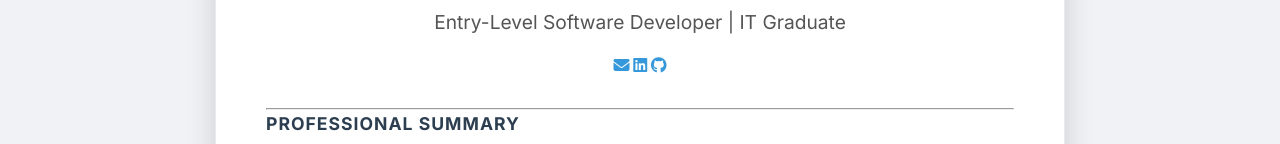
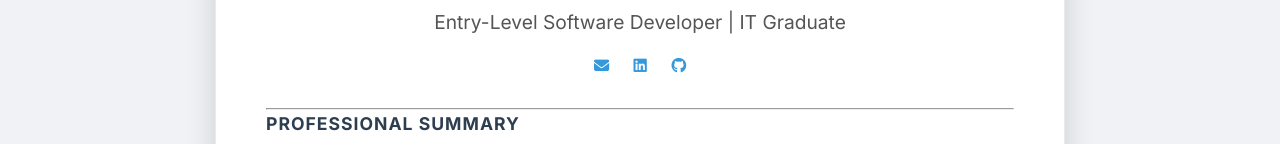
Before and after one commit to djtubije/djtubije.github.io, a plain HTML site: page resume.html in a window 1280 px wide. Shown: the part 251-395 px from the top of the page. Drawn offline with Linux system fonts and the light colour scheme.

Commit message:
Fixed Icons

```diff
--- a/resume.html
+++ b/resume.html
@@ -27,15 +27,21 @@
                         <h1>Desmond John Tubije</h1>
                         <p class="resume-subtitle">Entry-Level Software Developer | IT Graduate</p>
                         <div class="resume-contact-info">
+                            <span>
                                 <a href="https://mail.google.com/mail/?view=cm&to=tubijedesmondjohn@gmail.com&su=Hello%20Desmond&body=Hi%20Desmond" target="_blank">
                                     <i class="fas fa-envelope"></i>
                                 </a>
-                            <a href="https://www.linkedin.com/in/desmond-john-tubije-7907a337a/" target="_blank">
+                            </span>
+                            <span>
+                                <a href="https://www.linkedin.com/in/desmond-john-tubije-7907a337a/">
                                     <i class="fab fa-linkedin"></i>
                                 </a>
-                            <a href="https://github.com/djtubije" target="_blank">
+                            </span>
+                            <span>
+                                <a href="https://github.com/djtubije">
                                     <i class="fab fa-github"></i>
                                 </a>
+                            </span>
                         </div>
                     </header>
                     <hr>
```
Lines whose indentation alone changed are shown as unchanged.
